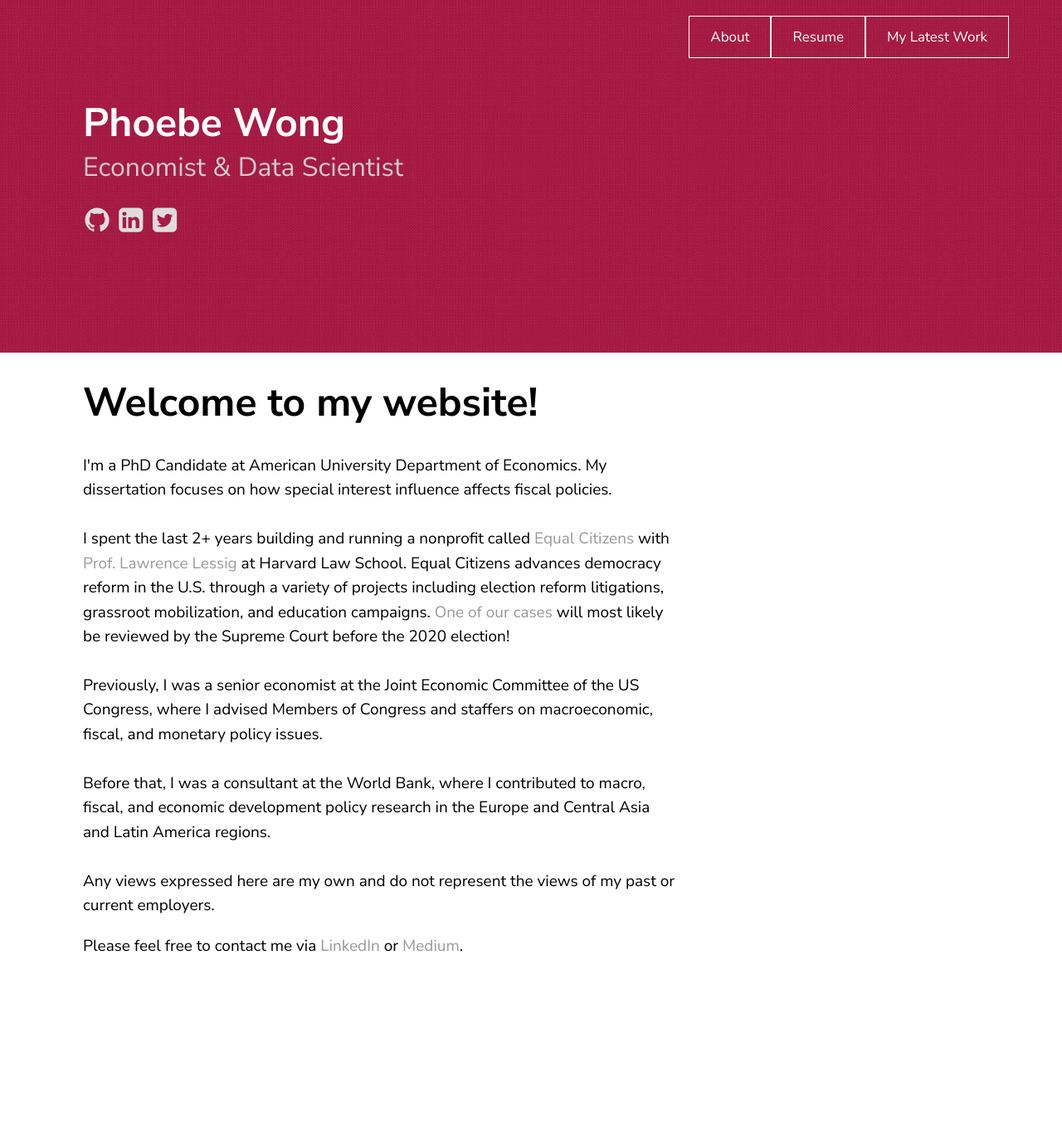
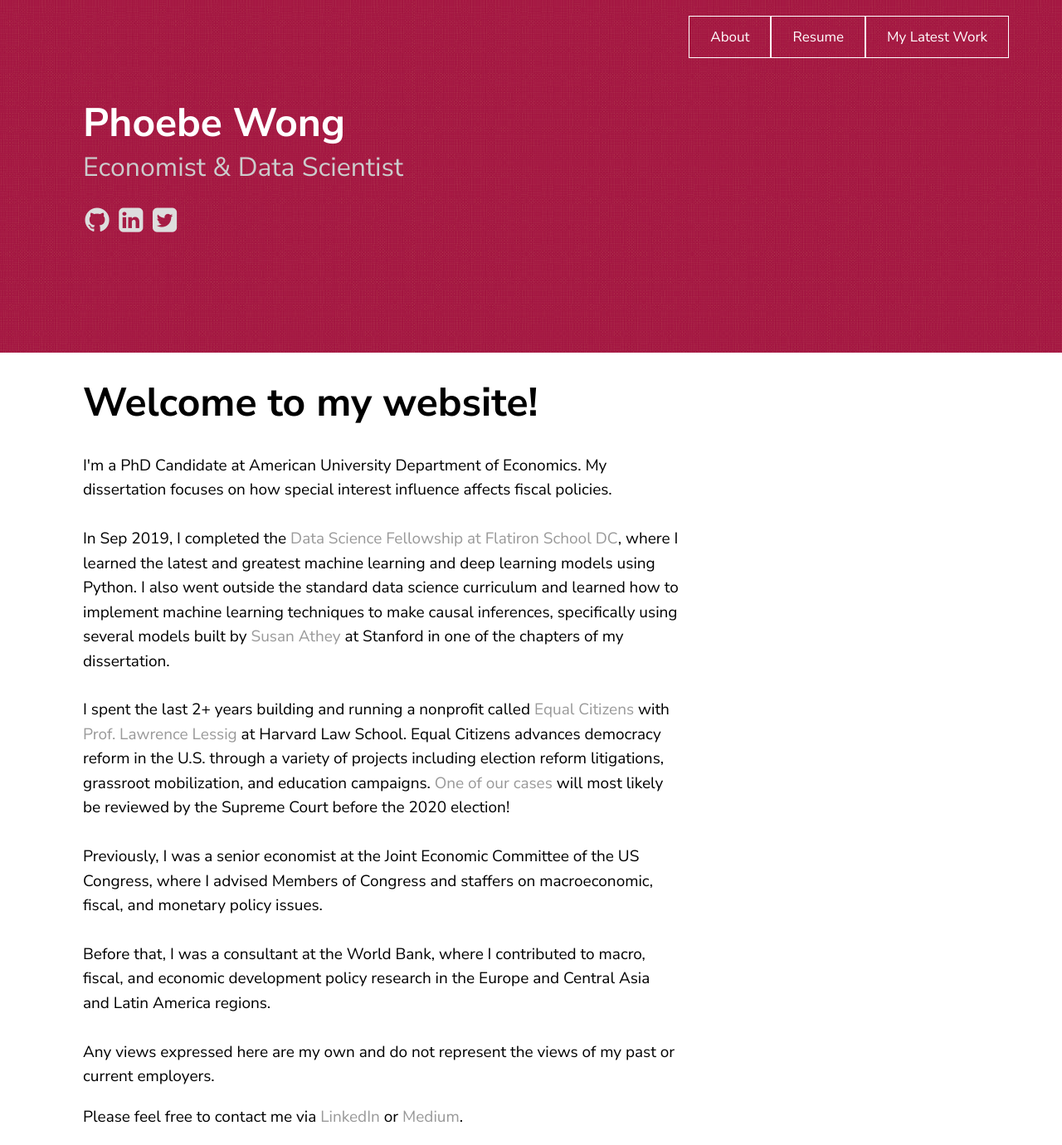
Before and after one commit to phoebetwong/phoebetwong.github.io, a Jekyll site: the page built from index.html, in a window 1280 px wide. Shown: the whole page at 83% size. Built offline with Jekyll 4.4.1, drawn with Linux system fonts in a browser that asks for light colours; a script that is not in the unit is left out; before the commit the page ends 1174 px from its top, so only the background shows below that.

Commit message:
edited formats

```diff
--- a/about.html
+++ b/about.html
@@ -7,6 +7,10 @@ title: Home
 	<p>I'm a PhD Candidate at American University Department of Economics. My dissertation focuses on how special interest influence
 		affects fiscal policies.
 		<br><br>
+    In Sep 2019, I completed the <a href="https://flatironschool.com/career-courses/data-science-bootcamp/dc" target="_blank">Data Science Fellowship at Flatiron School DC</a>,
+    where I learned the latest and greatest machine learning and deep learning models using Python. I also went outside the standard data science curriculum and learned how to implement machine learning techniques to make causal inferences, specifically using several
+    models built by <a href=https://www.gsb.stanford.edu/faculty-research/faculty/susan-athey" target="_blank">Susan Athey</a> at Stanford in one of the chapters of my dissertation.
+    <br><br>
 		I spent the last 2+ years building and running a nonprofit called <a href="https://equalcitizens.us/" target="_blank">Equal Citizens</a> with <a href="https://en.wikipedia.org/wiki/Lawrence_Lessig" target="_blank">Prof. Lawrence Lessig</a> at Harvard Law School.
 		Equal Citizens advances democracy reform in the U.S. through a variety of projects including election reform litigations, grassroot mobilization,
 		and education campaigns. <a href="https://www.nytimes.com/2019/08/22/us/politics/electoral-college-faithless-elector.html" target="_blank">One of our cases</a> will most likely be reviewed by the Supreme Court before the 2020 election!
--- a/index.html
+++ b/index.html
@@ -7,6 +7,10 @@ title: Home
 	<p>I'm a PhD Candidate at American University Department of Economics. My dissertation focuses on how special interest influence
 		affects fiscal policies.
 		<br><br>
+    In Sep 2019, I completed the <a href="https://flatironschool.com/career-courses/data-science-bootcamp/dc" target="_blank">Data Science Fellowship at Flatiron School DC</a>,
+    where I learned the latest and greatest machine learning and deep learning models using Python. I also went outside the standard data science curriculum and learned how to implement machine learning techniques to make causal inferences, specifically using several
+    models built by <a href=https://www.gsb.stanford.edu/faculty-research/faculty/susan-athey" target="_blank">Susan Athey</a> at Stanford in one of the chapters of my dissertation.
+    <br><br>
 		I spent the last 2+ years building and running a nonprofit called <a href="https://equalcitizens.us/" target="_blank">Equal Citizens</a> with <a href="https://en.wikipedia.org/wiki/Lawrence_Lessig" target="_blank">Prof. Lawrence Lessig</a> at Harvard Law School.
 		Equal Citizens advances democracy reform in the U.S. through a variety of projects including election reform litigations, grassroot mobilization,
 		and education campaigns. <a href="https://www.nytimes.com/2019/08/22/us/politics/electoral-college-faithless-elector.html" target="_blank">One of our cases</a> will most likely be reviewed by the Supreme Court before the 2020 election!
```
Also changed, not shown: resume.md (+5 -2 lines).
